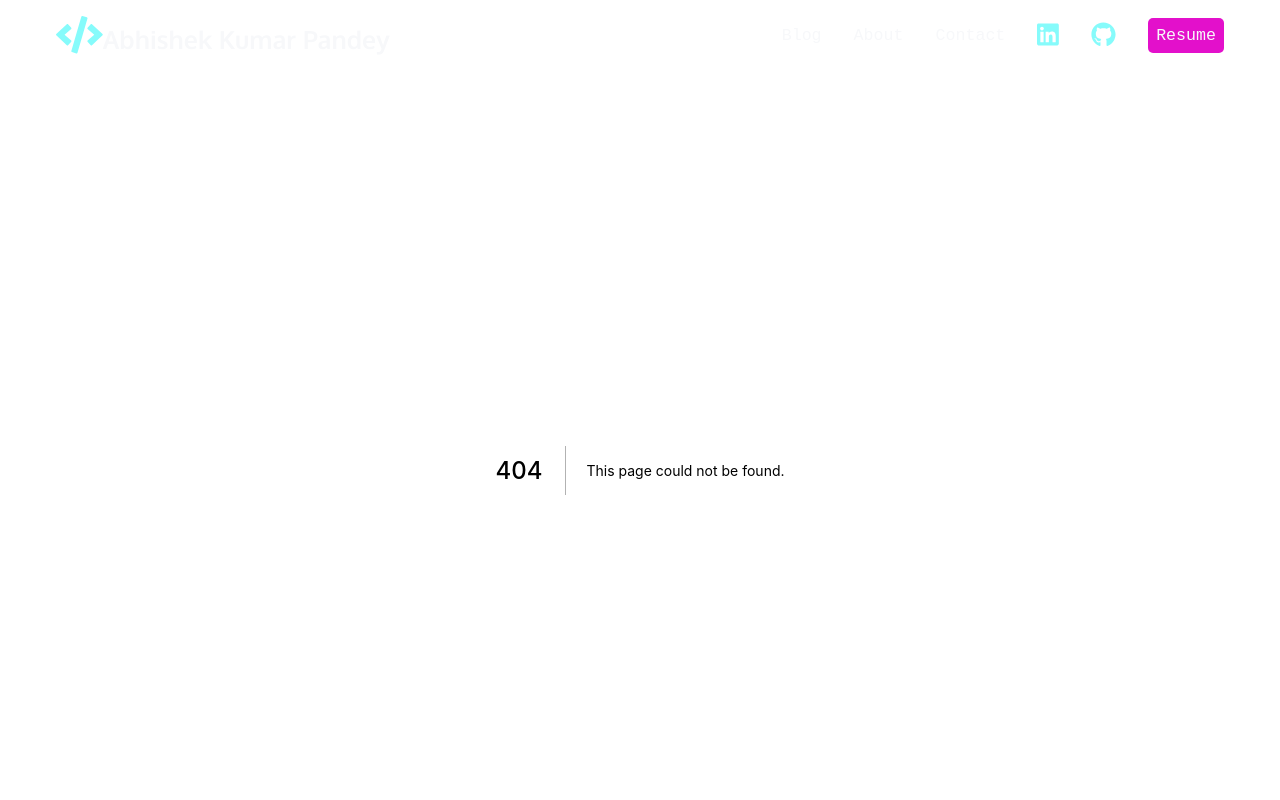
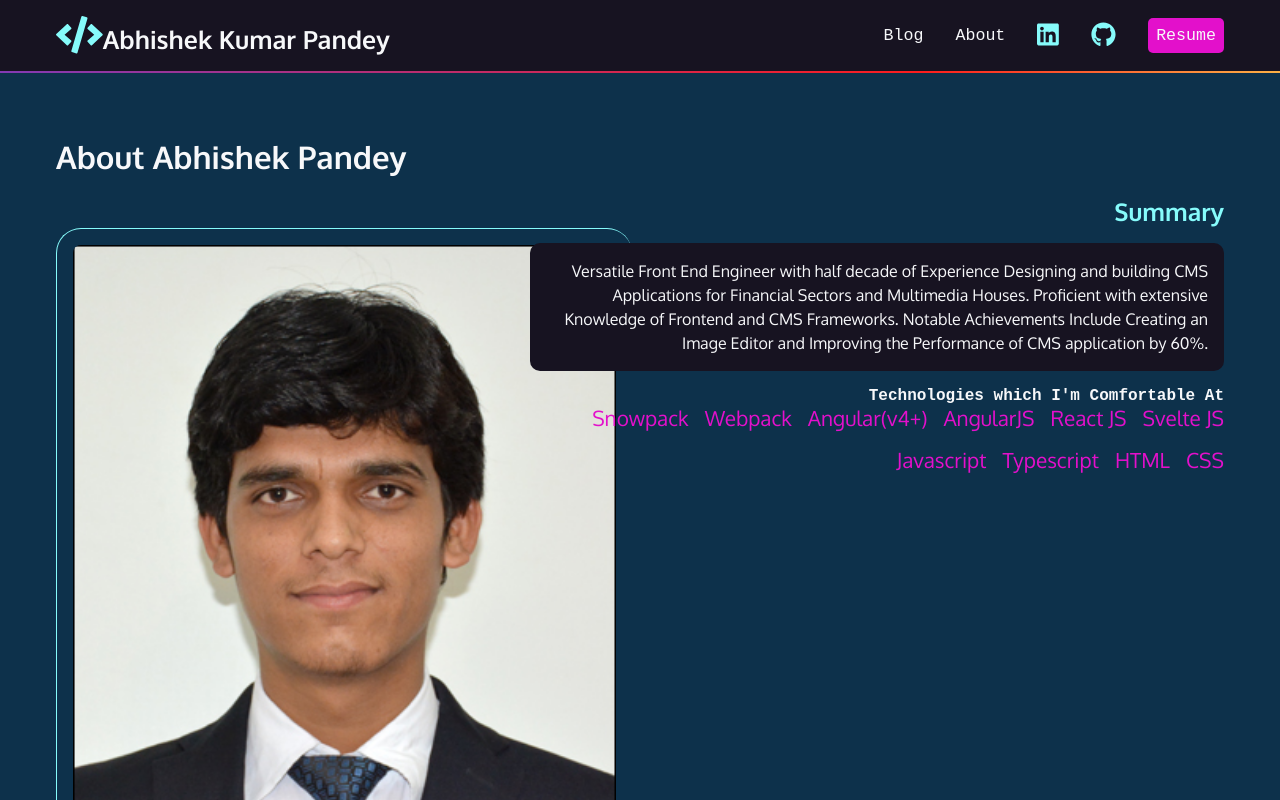
Before and after one commit to abhishekpandeykr/profile, a Next.js app: page /about in a window 1280 px wide. Before the commit this address had no page. Shown: the top 800 px of the page. Built offline with nearby package versions, Linux system fonts and the light colour scheme; a web font is replaced by a local one.

Commit message:
about page added

```diff
--- /dev/null
+++ b/components/About.js
@@ -0,0 +1,3 @@
+const About = () => <h3>This is ABout Page</h3>;
+
+export default About;
--- a/components/Navbar.js
+++ b/components/Navbar.js
@@ -25,11 +25,13 @@ export default function Navbar() {
           </Link>
         </li>
         <li>
-          <a href="#">About</a>
+          <Link href="/about">
+            <a href="#">About</a>
+          </Link>
         </li>
-        <li>
+        {/* <li>
           <a href="#">Contact</a>
-        </li>
+        </li> */}
         <li>
           <a href={SocialLinks.linkedin} target="_blank" rel="noreferrer">
             {" "}
--- /dev/null
+++ b/pages/about/about.module.css
@@ -0,0 +1,81 @@
+.about {
+  background-color: var(--dkblue);
+}
+
+.about section {
+  max-width: 1200px;
+  margin: 0 auto;
+  padding: 4rem 1rem;
+}
+
+.about article {
+  padding-top: 20px;
+}
+
+.about h3 {
+  color: var(--aqua);
+}
+
+.about h4 {
+  font-size: 1rem;
+  font-family: var(--mono);
+  margin: 0;
+}
+
+.box {
+  background-color: var(--black);
+  padding: 1rem;
+  border-radius: 10px;
+  color: var(--white);
+  font-size: 1rem;
+  line-height: 1.5;
+}
+
+.about img {
+  margin: 2rem 0 4rem 0;
+  border-left: 1px solid var(--aqua);
+  border-top: 1px solid var(--aqua);
+  border-radius: 25px;
+  padding: 1rem;
+}
+
+.about img {
+  width: 100%;
+}
+
+.about ul {
+  list-style-type: none;
+  padding: 0;
+  margin: 0;
+  display: flex;
+  flex-flow: row wrap;
+  justify-content: flex-start;
+  gap: 1rem;
+}
+
+.about ul li {
+  color: var(--magenta);
+}
+
+@media (min-width: 550px) {
+  .about article {
+    display: grid;
+    grid-template-columns: repeat(10, 1fr);
+    gap: 1rem;
+  }
+
+  .about img {
+    grid-column: 1/6;
+    grid-row: 1/2;
+  }
+
+  .about .profile {
+    order: 2;
+    text-align: right;
+    grid-column: 5/11;
+    grid-row: 1/2;
+  }
+  .about ul {
+    justify-content: flex-end;
+  }
+}
--- /dev/null
+++ b/pages/about/index.js
@@ -0,0 +1,43 @@
+import styles from "./about.module.css";
+import Image from "next/image";
+const About = () => {
+  return (
+    <>
+      <div className="gradient" />
+      <div className={styles.about}>
+        <section>
+          <h2>About Abhishek Pandey</h2>
+          <article>
+            <div className={styles.profile}>
+              <h3>Summary</h3>
+              <p className={styles.box}>
+                Versatile Front End Engineer with half decade of Experience
+                Designing and building CMS Applications for Financial Sectors
+                and Multimedia Houses. Proficient with extensive Knowledge of
+                Frontend and CMS Frameworks. Notable Achievements Include
+                Creating an Image Editor and Improving the Performance of CMS
+                application by 60%.
+              </p>
+              <h4>Technologies which I'm Comfortable At</h4>
+              <ul>
+                <li>Snowpack</li>
+                <li>Webpack</li>
+                <li>Angular(v4+)</li>
+                <li>AngularJS</li>
+                <li>React JS</li>
+                <li>Svelte JS</li>
+                <li>Javascript</li>
+                <li>Typescript</li>
+                <li>HTML</li>
+                <li>CSS</li>
+              </ul>
+            </div>
+            <img src="/image.jpeg" alt="Profile Picture" />
+          </article>
+        </section>
+      </div>
+    </>
+  );
+};
+
+export default About;
--- a/pages/index.js
+++ b/pages/index.js
@@ -1,6 +1,7 @@
 import Content from "../components/content";
 import { ContactMe } from "../components/ContactMe";
 import Head from "next/head";
+import ProjectLayout from "../components/ProjectLayout";
 
 export default function Home() {
   return (
@@ -11,6 +12,8 @@ export default function Home() {
       </Head>
       <Content />
       <div className="gradient"></div>
+      <ProjectLayout />
+      <div className="gradient"></div>
       <ContactMe />
       <div className="gradient"></div>
     </div>
--- a/styles/globals.css
+++ b/styles/globals.css
@@ -79,6 +79,10 @@ a:hover {
 /* Background color of divs */
 .section-bg {
   background-color: var(--plum);
+}
+
+.section-dkblue {
+  background-color: var(--dkblue);
 }
 
 .gradient {
@@ -176,6 +180,84 @@ footer ul {
   font-size: 3rem;
 }
 
+/* Project CSS parts
+Project Css design changes
+ */
+
+#projects {
+  max-width: 1200px;
+  padding: 4rem 1rem;
+  margin: 0 auto;
+}
+
+#projects h2 {
+  font-size: 2.5rem;
+  margin-bottom: calc(2.5rem * 1.5);
+}
+
+#projects h3 {
+  color: var(--aqua);
+}
+
+#projects h4 {
+  font-size: 1rem;
+  font-family: var(--mono);
+  margin: 0;
+}
+
+.black-box {
+  background-color: var(--black);
+  padding: 1rem;
+  border-radius: 10px;
+  color: var(--white);
+  font-size: 1rem;
+  line-height: 1.5;
+}
+
+#projects ul {
+  list-style-type: none;
+  padding: 0;
+  margin: 0;
+  display: flex;
+  flex-flow: row wrap;
+  justify-content: flex-start;
+  gap: 1rem;
+  font-size: 1rem;
+}
+
+#projects img {
+  margin: 2rem 0 4rem 0;
+  border-left: 1px solid var(--aqua);
+  border-top: 1px solid var(--aqua);
+  border-radius: 25px;
+  padding: 1rem;
+}
+
+img {
+  width: 100%;
+}
+
+@media (min-width: 550px) {
+  article {
+    display: grid;
+    grid-template-columns: repeat(10, 1fr);
+    gap: 1rem;
+  }
+  #projects img {
+    grid-column: 1/6;
+    grid-row: 1/2;
+  }
+  .text {
+    order: 2;
+    text-align: right;
+    grid-column: 5/11;
+    grid-row: 1/2;
+  }
+  #projects ul {
+    justify-content: flex-end;
+  }
+}
+
 @media (min-width: 850px) {
   nav {
     max-width: 1200px;
```
Also changed, not shown: components/ProjectLayout.js (added, +38 -0 lines), public/image.jpeg (added), 6 other files (tests, documents, lock files or other folders).
